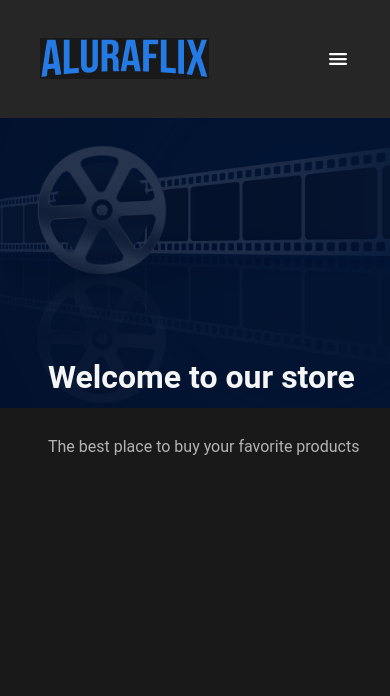
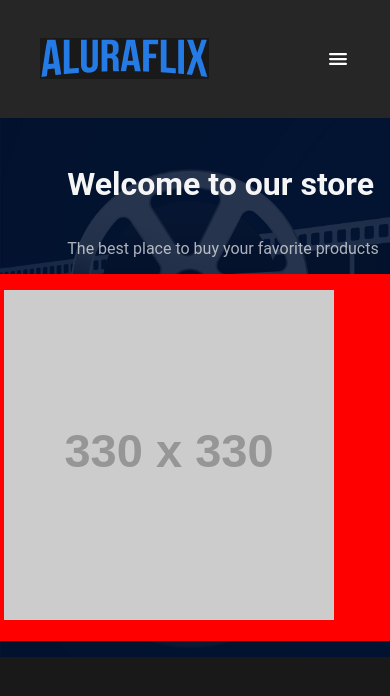
Before and after one commit to Mariq12/challenge-aluraflix, a React (Vite) app: page / in a window 390 px wide. Shown: the top 696 px of the page. Built offline with nearby package versions, Linux system fonts and the light colour scheme.

Commit message:
Creación del espacio de la card que ira dentro del banner

```diff
--- a/src/components/banner/Banner.jsx
+++ b/src/components/banner/Banner.jsx
@@ -3,18 +3,18 @@ import banner from "../../assets/banner.jpg";
 
 function Banner() {
     return (
-        <div className={styles.layer}
+        <main className={styles.layer}
             style={{ backgroundImage: `url(${banner})`}}
         >
-
-            <div className={styles.gradient}>
-
-            </div>
+            <div className={styles.gradient}></div>
             <section className={styles.content}>
                 <h1 className={styles.title}>Welcome to our store</h1>
                 <p className={styles.subtitle}>The best place to buy your favorite products</p>
             </section>
-        </div>
+            <section className={styles.container}>
+                <img src="https://via.placeholder.com/330" alt="Product" className={styles.image} />
+            </section>
+        </main>
     );
 }
 
--- a/src/components/banner/Banner.module.css
+++ b/src/components/banner/Banner.module.css
@@ -1,8 +1,13 @@
 .layer {
     width: 100%;
-    height: 290px;
+    height: auto;
     background-size: cover;
     background-repeat: no-repeat;
+    position: relative;
+    overflow-y: hidden;
+    display: flex;
+    align-items: space-between;
+    justify-content: space-between;
 }
 
 .gradient {
@@ -10,26 +15,68 @@
     width: 100%;
     opacity: .85;
     background-color: var(--color-bg-edit);
+    position: absolute;
+    top: 0;
+    left: 0;
+    z-index: 0;
 }
 
 .content, .title, .subtitle {
     color: var(--color-white-smoke);
     background-color: transparent;
     opacity: 1;
-    top: 40%;
     margin-left: 1.5rem;
+    z-index: 1;
+    display: flex;
+    justify-content: flex-start;
+    align-items: flex-start;
+    flex-direction: column;
+    margin-top: 4rem;
 }
 
 .title {
-    position: absolute;
     font-size: clamp(2rem, 2.4vw, 3rem);
     font-weight: bold;
+    margin-top: 1rem;
 }
 
 .subtitle {
-    position: absolute;
     margin-top: 1rem;
-    top: 50%;
     font-size: clamp(1rem, 1vw, 1.25rem);
     opacity: 0.7;
 }
+
+.container {
+    color: antiquewhite;
+    background-color: red;
+    padding: 1rem;
+    width: 40.487rem;
+    height: 20.849rem;
+    z-index: 1;
+    margin-right: 1.5rem;
+}
+
+@media (max-width: 768px) {
+    .layer {
+        height: auto;
+        padding: 1rem;
+        display: flex;
+        flex-direction: column;
+        justify-content: center;
+        align-items: center;
+    }
+
+    .content {
+        position: static;
+        text-align: center;
+        margin: 1rem auto;
+    }
+
+    .container {
+        position: static;
+        width: 100%;
+        height: 100%;
+        margin-left: 0;
+
+    }
+}
```
